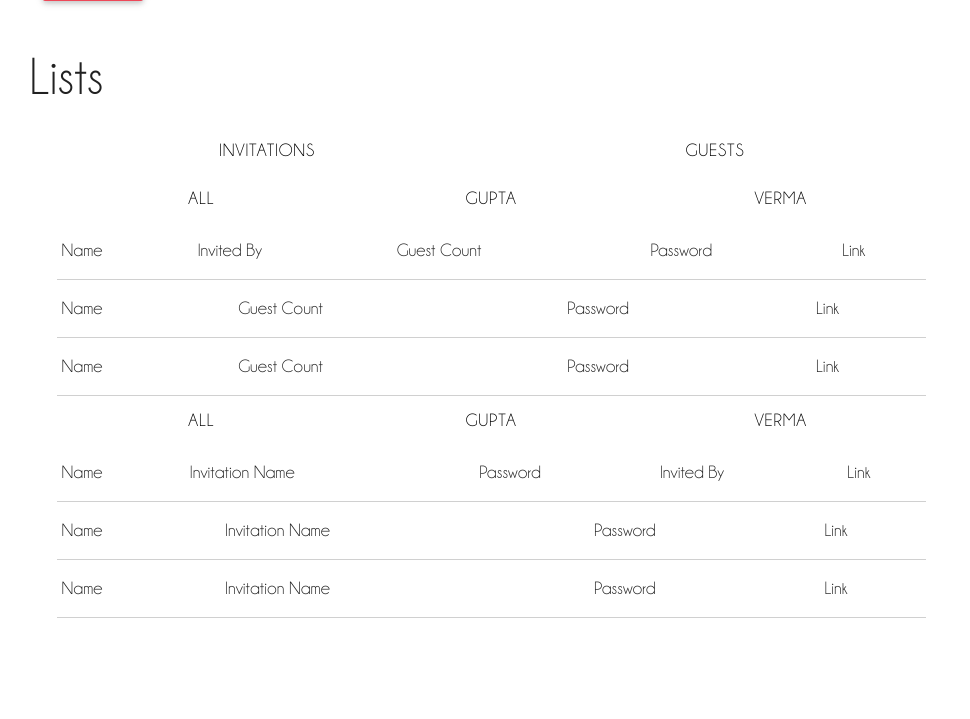
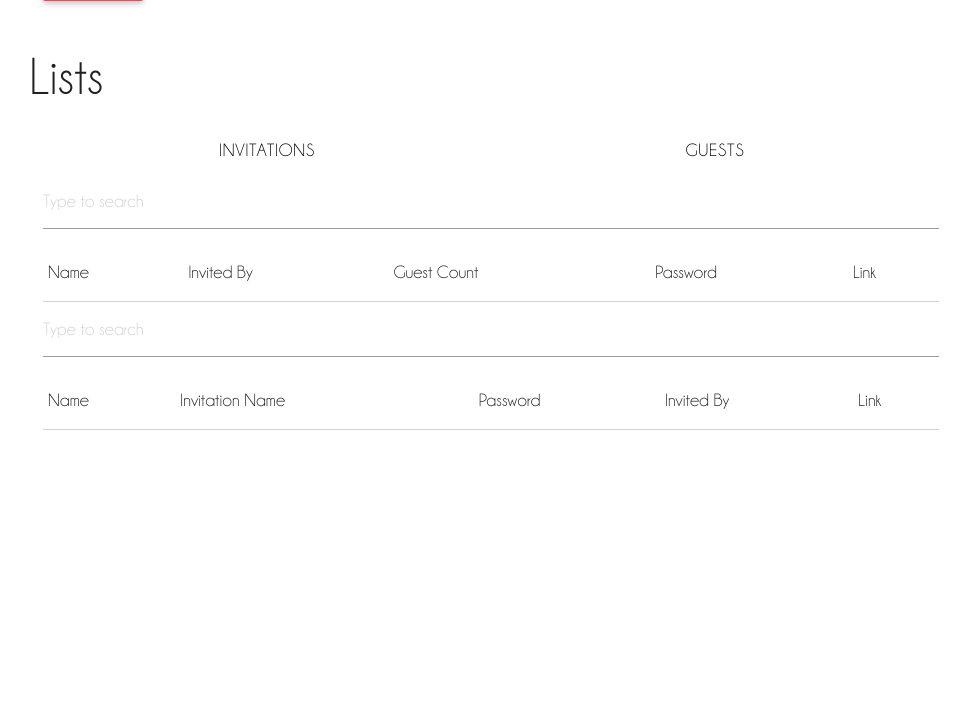
Before and after one commit to guptamo/shrutiwedsmohit, a Django app: page /invitation/dashboard/ in a window 1280 px wide. Shown: the part 524-1243 px from the top of the page, without its empty margins (149-1119 px from the left). After the commit the page ends 954 px from the top, so only its background shows below. Run offline with Django 3.2, Linux system fonts and the light colour scheme; the visitor is signed in with stand-in values (Sample User, id 1); data that the repository does not hold is empty; some libraries are stand-ins or nearby versions.

Commit message:
Added search to dashboard

```diff
--- a/invitation/forms.py
+++ b/invitation/forms.py
@@ -17,7 +17,6 @@ class InvitationForm(ModelForm):
         field_classes = {
             "name" : SlugField,
         }
-
 
 
 class AddGuestForm(ModelForm):
@@ -46,5 +45,4 @@ class UpdateGuestForm(ModelForm):
                 "placeholder": "Food Allergies? Want to say hi? Anything really...let us know!",
             })
         }
-
         label_suffix = {field: "" for field in fields}
--- a/templates/invitation/dashboard.html
+++ b/templates/invitation/dashboard.html
@@ -102,7 +102,6 @@
                 {% endif %}
             </div>
         </div>
-
         <div class="row">
             <h3>Lists</h3>
             <div class="col s12">
@@ -112,14 +111,7 @@
                 </ul>
             </div>
             <div id="invitations" class="col s12">
-                <div class="col s12">
-                    <ul class="tabs">
-                        <li class="tab col s4"><a href="#all-invitations" class="black-text">All</a></li>
-                        <li class="tab col s4"><a href="#gupta-invitations" class="black-text">Gupta</a></li>
-                        <li class="tab col s4"><a href="#verma-invitations" class="black-text">Verma</a></li>
-                    </ul>
-                </div>
-                <div id="all-invitations" class="col s12">
+                <input type="text" id="invitation-search" placeholder="Type to search">
                 <table class="highlight responsive-table">
                     <thead>
                         <td>Name</td>
@@ -128,7 +120,7 @@
                         <td>Password</td>
                         <td>Link</td>
                     </thead>
-                        <tbody>
+                    <tbody id="invitation-rows">
                         {% for invitation in lizts.0 %}
                             <tr>
                                 <td>{{ invitation.name }}</td>
@@ -141,57 +133,8 @@
                     </tbody>
                 </table>
             </div>
-                <div id="gupta-invitations" class="col s12">
-                    <table class="highlight responsive-table">
-                        <thead>
-                            <td>Name</td>
-                            <td>Guest Count</td>
-                            <td>Password</td>
-                            <td>Link</td>
-                        </thead>
-                        <tbody>
-                            {% for invitation in lizts.1 %}
-                                <tr>
-                                    <td>{{ invitation.name }}</td>
-                                    <td>{{ invitation.guest__count }}</td>
-                                    <td>{{ invitation.password }}</td>
-                                    <td><a href="{{ invitation.get_absolute_url }}" class="btn white grey-text waves-effect waves-red hoverable">See Invitation <i class="material-icons right">trending_flat</i></a></td>
-                                </tr>
-                            {% endfor %}
-                        </tbody>
-                    </table>
-                </div>
-                <div id="verma-invitations" class="col s12">
-                    <table class="highlight responsive-table">
-                        <thead>
-                            <td>Name</td>
-                            <td>Guest Count</td>
-                            <td>Password</td>
-                            <td>Link</td>
-                        </thead>
-                        <tbody>
-                            {% for invitation in lizts.2 %}
-                            <tr>
-                                <td>{{ invitation.name }}</td>
-                                <td>{{ invitation.guest__count }}</td>
-                                <td>{{ invitation.password }}</td>
-                                <td><a href="{{ invitation.get_absolute_url }}" class="btn white grey-text waves-effect waves-red hoverable">See Invitation <i class="material-icons right">trending_flat</i></a></td>
-                            </tr>
-                            {% endfor %}
-                        </tbody>
-                    </table>
-
-                </div>
-            </div>
             <div id="guests" class="col s12">
-                <div class="col s12">
-                    <ul class="tabs">
-                        <li class="tab col s4"><a href="#all-guests" class="black-text">All</a></li>
-                        <li class="tab col s4"><a href="#gupta-guests" class="black-text">Gupta</a></li>
-                        <li class="tab col s4"><a href="#verma-guests" class="black-text">Verma</a></li>
-                    </ul>
-                </div>
-                <div id="all-guests" class="col s12">
+                <input type="text" id="guest-search" placeholder="Type to search">
                 <table class="highlight responsive-table"v>
                     <thead>
                         <td>Name</td>
@@ -200,7 +143,7 @@
                         <td>Invited By</td>
                         <td>Link</td>
                     </thead>
-                        <tbody>
+                    <tbody id="guest-rows">
                         {% for guest in lizts.3 %}
                             <tr>
                                 <td>{{ guest.name }}</td>
@@ -214,58 +157,15 @@
                     </tbody>
                 </table>
             </div>
-                <div id="gupta-guests" class="col s12">
-                    <table class="highlight responsive-table">
-                        <thead>
-                            <td>Name</td>
-                            <td>Invitation Name</td>
-                            <td>Password</td>
-                            <td>Link</td>
-                        </thead>
-                        <tbody>
-                            {% for guest in lizts.4 %}
-                                <tr>
-                                    <td>{{ guest.name }}</td>
-                                    <td>{{ guest.invitation.name }}</td>
-                                    <td>{{ guest.invitation.password }}</td>
-                                    <td><a href="{{ guest.invitation.get_absolute_url }}" class="btn white grey-text waves-effect waves-red hoverable">See Invitation <i class="material-icons right">trending_flat</i></a>
-                                    </td>
-                                </tr>
-                            {% endfor %}
-                        </tbody>
-                    </table>
-                </div>
-                <div id="verma-guests" class="col s12">
-                    <table class="highlight responsive-table">
-                        <thead>
-                            <td>Name</td>
-                            <td>Invitation Name</td>
-                            <td>Password</td>
-                            <td>Link</td>
-                        </thead>
-                        <tbody>
-                            {% for guest in lizts.5 %}
-                                <tr>
-                                    <td>{{ guest.name }}</td>
-                                    <td>{{ guest.invitation.name }}</td>
-                                    <td>{{ guest.invitation.password }}</td>
-                                    <td><a href="{{ guest.invitation.get_absolute_url }}" class="btn white grey-text waves-effect waves-red hoverable">See Invitation <i class="material-icons right">trending_flat</i></a>
-                                    </td>
-                                </tr>
-                            {% endfor %}
-                        </tbody>
-                    </table>
-                </div>
-            </div>
         </div>
     </div>
     <br>
     <br>
     <br>
-
 {% endblock content %}
 
 {% block body_scripts %}
+    <script type="text/javascript" src="{% static 'js/bin/search.js' %}"></script>
     {% if  messages %}
             <script type="text/javascript">
                 $(document).ready(function(){
```
Also changed, not shown: templates/invitation/invitation.html (+8 -6 lines), 1 other file. Lines whose indentation alone changed are shown as unchanged.
